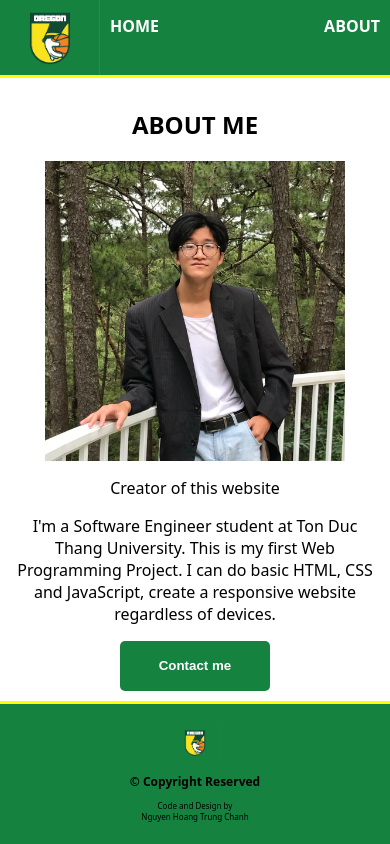
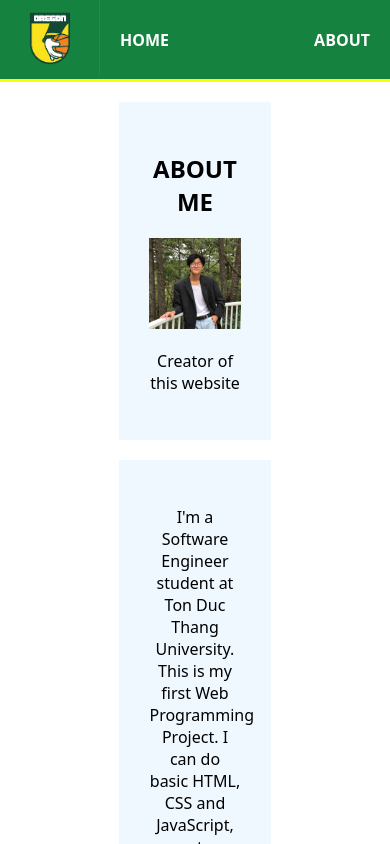
Before and after one commit to nguyenchanh0201/midWeb, a plain HTML site: page about.html in a window 390 px wide. Both pictures are taken after a click on the link "ABOUT". Shown: the top 844 px of the page. Drawn offline with Linux system fonts and the light colour scheme.

Commit message:
latest-commit

```diff
--- a/about.html
+++ b/about.html
@@ -30,8 +30,8 @@
 
     <div class="container">
       <p>I'm a Software Engineer student at Ton Duc Thang University. This is my first Web Programming Project. I can do basic HTML, CSS and JavaScript, create a responsive website regardless of devices.</p>
-      <a href="#" class="fa fa-facebook" style="display: none;"></a>
-      <a href="#" class="fa fa-instagram" style="display: none;"></a>
+      <a href="https://www.facebook.com/Lemons.ne/" class="fa fa-facebook" style="display: none;"></a>
+      <a href="https://www.instagram.com/lemons0201/?hl=vi" class="fa fa-instagram" style="display: none;"></a>
       <button class="showMoreBtn">Contact me</button>
     </div>
   </div>
--- a/style/about.css
+++ b/style/about.css
@@ -1,26 +1,3 @@
-.fa {
-  padding: 20px;
-  font-size: 30px;
-  width: 60px;
-  text-align: center;
-  text-decoration: none;
-  margin: 5px 2px;
-}
-
-.fa:hover {
-  opacity: 0.7;
-}
-
-.fa-facebook {
-  background: #3B5998;
-  color: white;
-}
-
-.fa-instagram {
-  background: pink;
-  color: white;
-}
-
 * {
   box-sizing: border-box;
 }
@@ -28,10 +5,8 @@
 body {
   font-family: system-ui, -apple-system, BlinkMacSystemFont, 'Segoe UI', Roboto, Oxygen, Ubuntu, Cantarell, 'Open Sans', 'Helvetica Neue', sans-serif;
   margin: 0;
-  display: flex;
-  flex-direction: column;
-  min-height: 100vh; /* Set minimum height of body to 100% of viewport height */
 }
+
 
 
 /* Sticky navbar */
@@ -58,7 +33,7 @@ nav a {
   font-weight: bold;
 }
 
-nav a.right {
+nav .right {
   float: right;
 }
 
@@ -79,21 +54,33 @@ nav a.active:hover {
   border-bottom: 1px solid yellow;
 }
 
+
+
 /* Main column */
 section {
-  flex: 1;
+  flex: 70%;
   background-color: white;
   padding: 20px;
+  display: block;
+  width: 49%;
+  margin: auto;
+  text-align: center;
 }
+
+.container {
+  background-color: aliceblue;
+  padding: 30px;
+  margin-bottom: 20px;
+}
+
+
 
 /* Footer */
 footer {
   padding: 20px;
   text-align: center;
   background: #158240;
-  font-size: 8px;
-  border-top: 3px solid yellow;
-  margin-top: auto; /* Push the footer to the bottom */
+  font-size:8px;
 }
 
 footer img {
@@ -102,16 +89,38 @@ footer img {
 }
 
 .content {
-  text-align: center;
+  text-align: center ;
+  display: flex ;
+  flex-direction: column;
 
 }
 .content img {
-  width: 300px;
-  vertical-align: top;
+  width: 100%;
+
 }
 
+.fa {
+  padding: 20px;
+  font-size: 30px;
+  width: 60px;
+  text-align: center;
+  text-decoration: none;
+  margin: 5px 2px;
+}
 
+.fa:hover {
+    opacity: 0.7;
+}
 
+.fa-facebook {
+  background: #3B5998;
+  color: white;
+}
+
+.fa-instagram {
+  background: pink;
+  color: white;
+}
 
 .showMoreBtn {
   width: 150px;
@@ -128,19 +137,28 @@ footer img {
   color: yellow;
 }
 
+
+
+
+
 /* Responsive layout */
 @media screen and (max-width: 768px) {
-  nav a {
+  .navbar a {
     padding: 20px 10px;
+  }
+
+  .main,
+  .side {
+    flex: 100%;
   }
 }
 
-@media screen and (max-width: 576px) {
-  nav a {
+@media screen and (max-width: 480px) {
+  .navbar a {
     padding: 15px 10px;
   }
 
-  section {
-    padding: 10px;
+  .header h1 {
+    font-size: 30px;
   }
 }
--- a/style/index.css
+++ b/style/index.css
@@ -104,17 +104,30 @@ footer img {
 
 /* Responsive layout */
 @media screen and (max-width: 768px) {
+
   nav a {
     padding: 20px 10px;
   }
 }
 
-@media screen and (max-width: 576px) {
-  nav a {
+/* Responsive layout */
+@media screen and (max-width: 768px) {
+  .navbar a {
+    padding: 20px 10px;
+  }
+
+  .main,
+  .side {
+    flex: 100%;
+  }
+}
+
+@media screen and (max-width: 480px) {
+  .navbar a {
     padding: 15px 10px;
   }
 
-  section {
-    padding: 10px;
+  .header h1 {
+    font-size: 30px;
   }
 }
```
